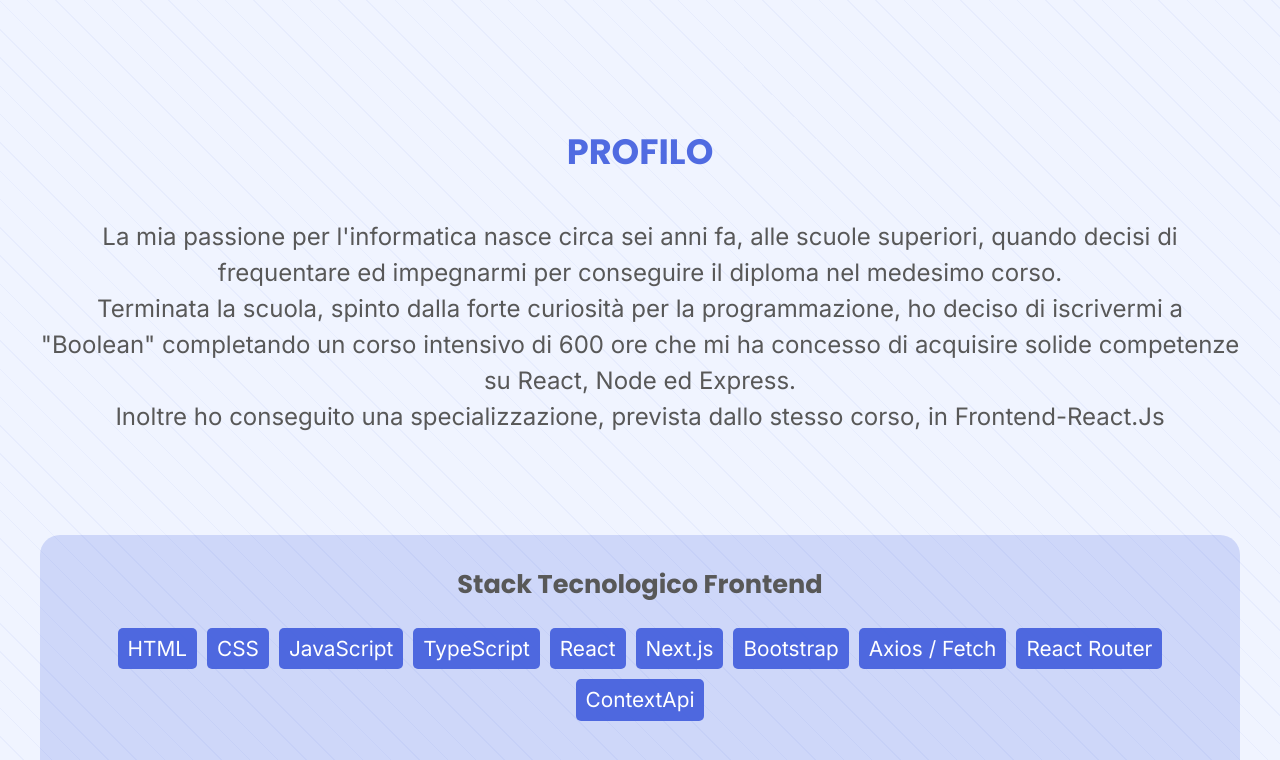
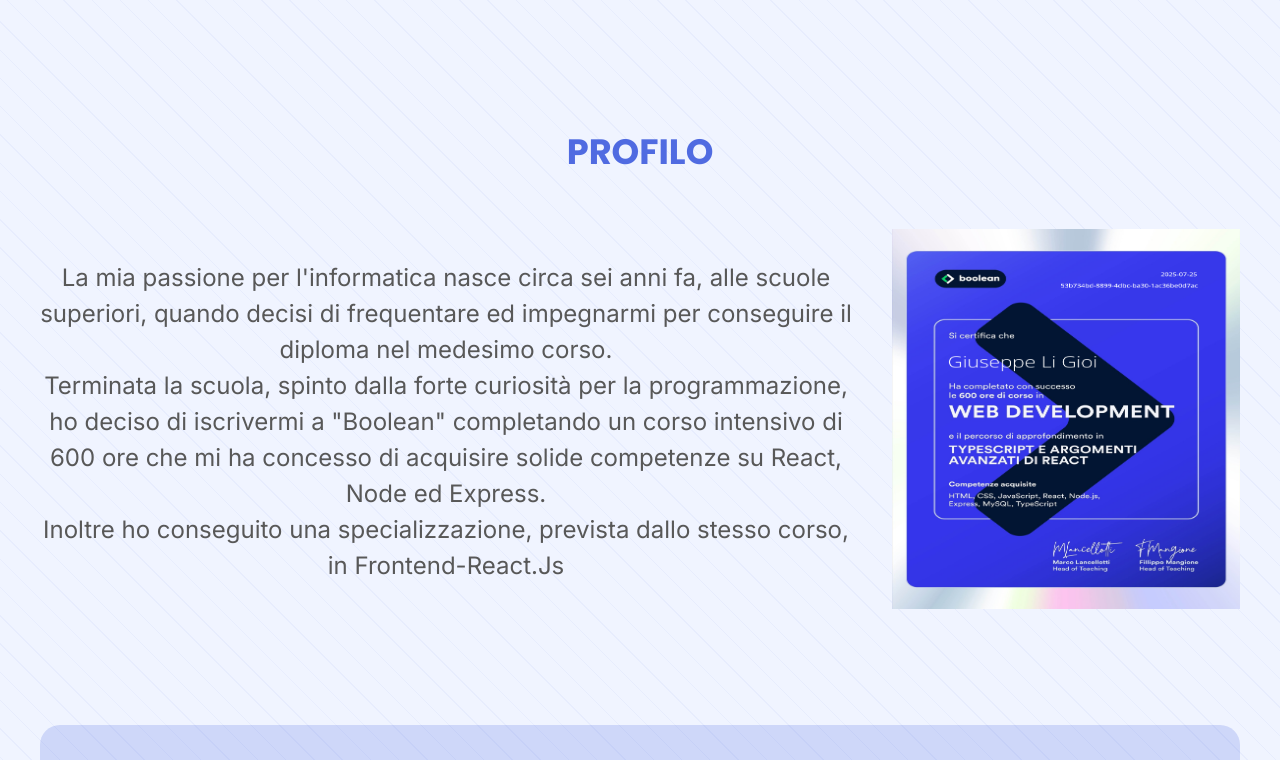
Before and after one commit to GiuseppeLiGioi/personal-portfolio, a React (Vite) app: page / in a window 1280 px wide. Shown: the part 480-1240 px from the top of the page. Built offline with nearby package versions, Linux system fonts and the light colour scheme.

Commit message:
added. my boolen certificate and give it responsive style.

```diff
--- a/src/Components/About.jsx
+++ b/src/Components/About.jsx
@@ -4,11 +4,18 @@ export default function About(){
 
         <div className="about-inner">
         <h2 className="title-about">PROFILO</h2>
+        <div className="container-documents">
+
         <p className="description-about">
             La mia passione per l'informatica nasce circa sei anni fa, alle scuole superiori, quando decisi di frequentare ed impegnarmi per conseguire il diploma nel medesimo corso.<br/>
             Terminata la scuola, spinto dalla forte curiosità per la programmazione, ho deciso di iscrivermi a "Boolean" completando un corso intensivo di 600 ore che mi ha concesso di acquisire solide competenze su React, Node ed Express. <br />
             Inoltre ho conseguito una specializzazione, prevista dallo stesso corso, in Frontend-React.Js
         </p>
+
+        <figure className="container-certificate">
+            <img className="img-certificate" src="/certificato-webdev.png" alt="certificato web developer" />
+        </figure>
+        </div>
         </div>
 
         <div className="box-about fade-in-up">
--- a/src/Components/Projects.jsx
+++ b/src/Components/Projects.jsx
@@ -13,7 +13,7 @@ export default function Projects() {
 
                 <div className="container-single-project">
                     <div className="project-top">
-                        <img src="/pulsefit-foto.jpg" alt="foto pulsefit" />
+                        <img className="img-certificate" src="/pulsefit-foto.jpg" alt="foto pulsefit" />
                     </div>
 
                     <div className="project-bottom">
--- a/src/styles/index.css
+++ b/src/styles/index.css
@@ -104,7 +104,7 @@ li {
 
 .about-inner {
   max-width: 600px;
-  margin: 0 auto 40px;
+  margin: 0 auto;
 }
 
 .title-about {
@@ -145,6 +145,31 @@ li {
   padding: 30px;
   max-width: 600px;
   margin: 80px auto;
+}
+
+
+.container-documents{
+  display: flex;
+  flex-direction: column;
+  justify-content: center;
+  align-items: center;
+  gap: 10px;
+
+  width: 100%;
+  max-width: 600px;
+  margin: 10px auto;
+}
+
+.container-certificate{
+  width: 100%;
+  max-width: 450px;
+  margin: 10px auto;
+}
+
+.img-certificate{
+height: 380px;
+width: 70%;
+margin: 10px auto;
 }
 
 
--- a/src/styles/media-query-lg.css
+++ b/src/styles/media-query-lg.css
@@ -36,6 +36,7 @@
 
   .description-about {
     font-size: 1.5rem;
+    width: 70%;
   }
 
   .about-bottom-front,
@@ -58,6 +59,24 @@
     max-width: 1200px;
     margin: 100px auto;
   }
+
+
+.about-inner {
+    max-width: 1200px;
+}
+.container-documents{
+  max-width: 1200px;
+}
+
+.container-certificate{
+  width: 30%;
+  margin: 10px auto;
+}
+
+.img-certificate{
+width: 100%;
+margin: 0px auto;
+}
 
 
   /*HERO STYLE*/
--- a/src/styles/media-query-md.css
+++ b/src/styles/media-query-md.css
@@ -24,6 +24,11 @@
     padding-top: 150px;
   }
 
+   .about-inner {
+    max-width: 800px;
+    margin: 0 auto;
+  }
+
   #about {
     scroll-margin-top: 150px;
   }
@@ -36,6 +41,7 @@
 
   .description-about {
     font-size: 1.2rem;
+    width: 60%;
   }
 
   .about-bottom-front,
@@ -58,6 +64,28 @@
     max-width: 740px;
     margin: 90px auto;
   }
+
+
+
+
+.container-documents{
+  flex-direction: row;
+  justify-content: space-between;
+  gap: 40px;
+
+  max-width: 740px;
+  margin: 0 auto;
+}
+
+.container-certificate{
+  width: 40%;
+  margin: 10px auto;
+}
+
+.img-certificate{
+width: 100%;
+margin: 0px auto;
+}
 
   /*HERO STYLE*/
   .container-hero {
```
Also changed, not shown: public/certificato-webdev.png (added).
